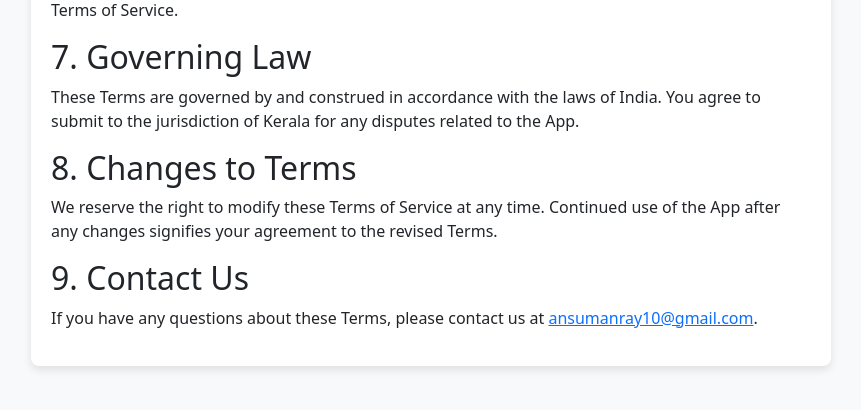
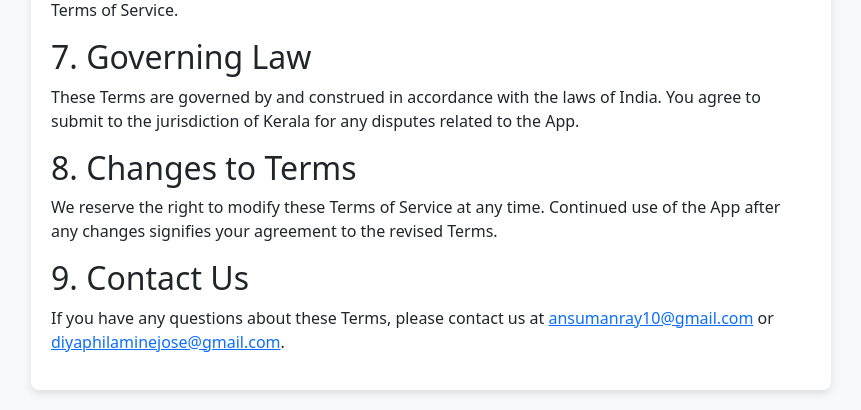
Before and after one commit to ansumanray10/ansumanray10_imd_extractor, a Flask app: page /terms_of_service.html in a window 1280 px wide. Shown: the part 888-1298 px from the top of the page, without its empty margins (209-1070 px from the left). Before the commit the page ends 1258 px from the top, so only its background shows below. Run offline with Flask 3, Linux system fonts and the light colour scheme.

Commit message:
Update terms_of_service.html

```diff
--- a/templates/terms_of_service.html
+++ b/templates/terms_of_service.html
@@ -56,7 +56,8 @@
         <p>We reserve the right to modify these Terms of Service at any time. Continued use of the App after any changes signifies your agreement to the revised Terms.</p>
 
         <h2>9. Contact Us</h2>
-        <p>If you have any questions about these Terms, please contact us at <a href="mailto:ansumanray10@gmail.com">ansumanray10@gmail.com</a>.</p>
+        <p>If you have any questions about these Terms, please contact us at <a href="mailto:ansumanray10@gmail.com">ansumanray10@gmail.com</a> or <a href="mailto:diyaphilaminejose@gmail.com">diyaphilaminejose@gmail.com</a>.</p>
+    </div>
     </div>
 </body>
 </html>
```
